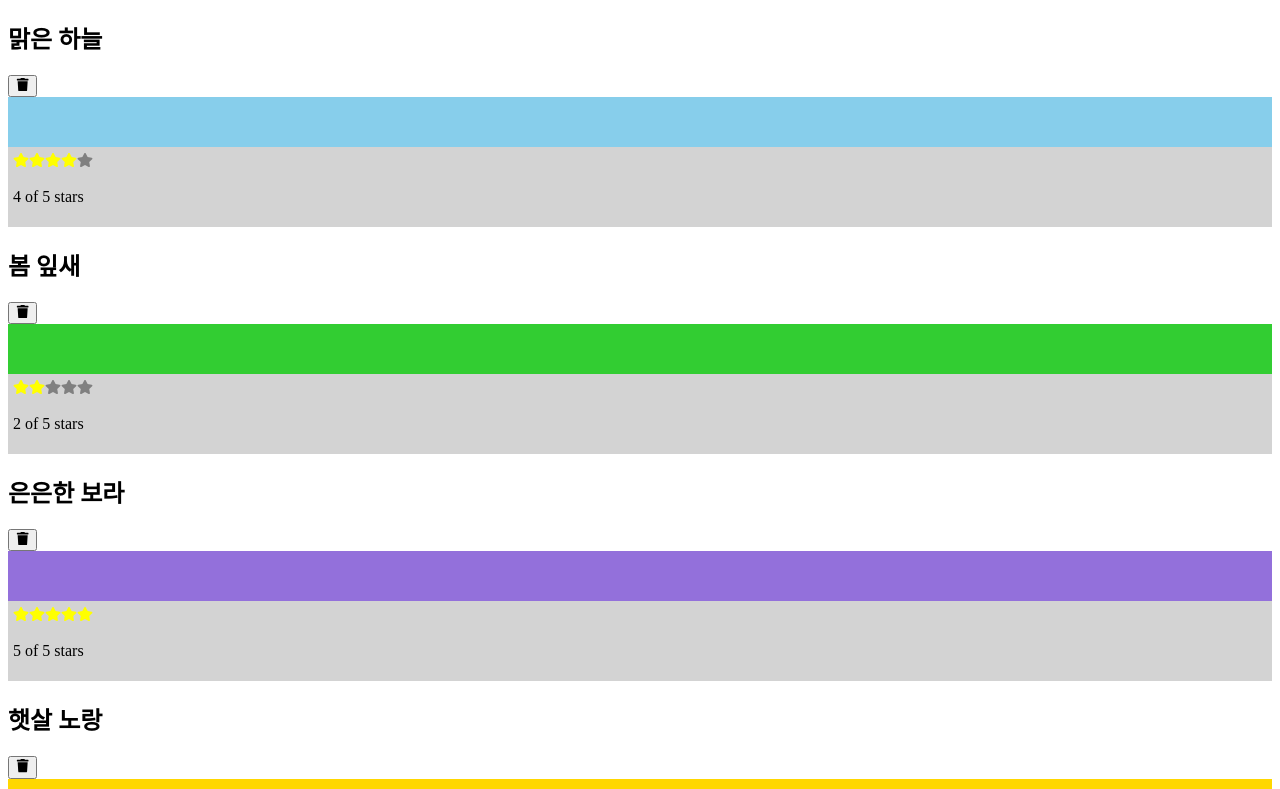
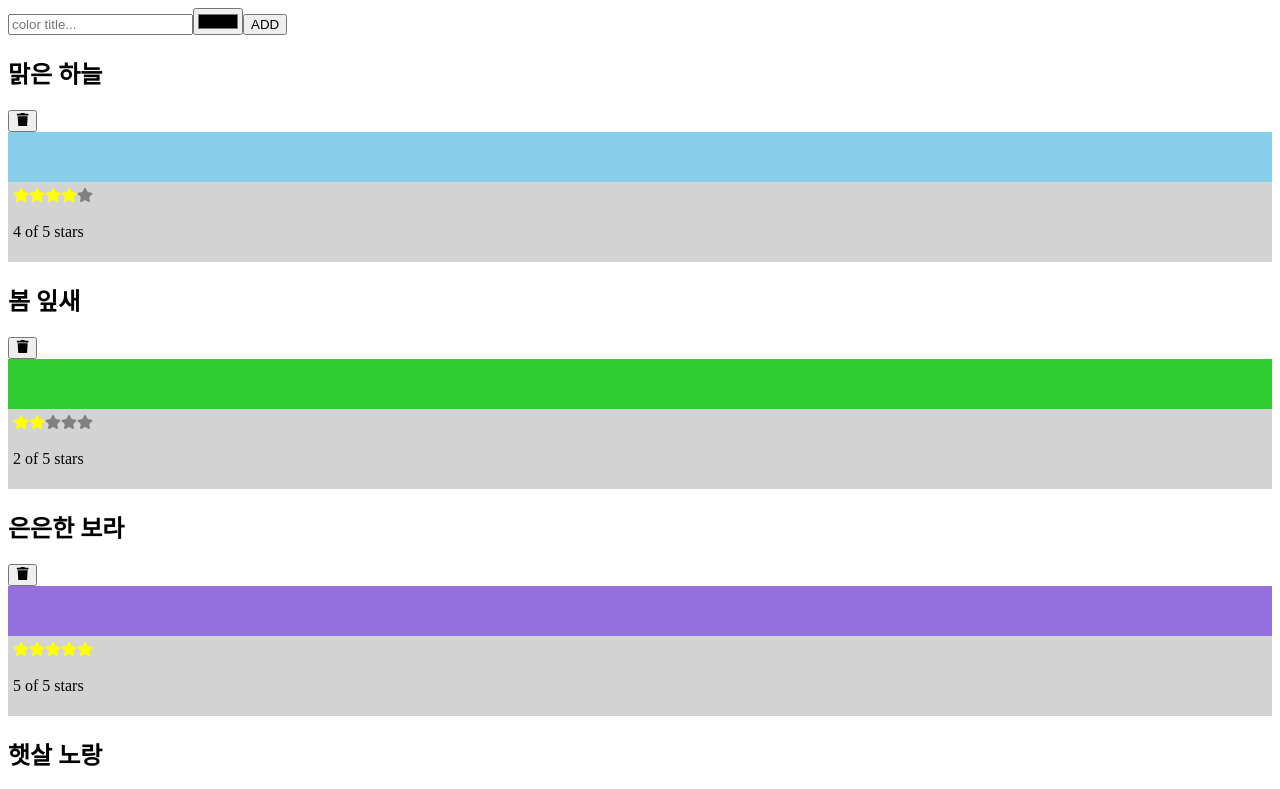
Before and after one commit to NJ97S/React-Codeground, a React (Vite) app in the folder Ch6_ReactStateManagement/react-codeground/: page / in a window 1280 px wide. Shown: the top 789 px of the page. Built offline with nearby package versions, Linux system fonts and the light colour scheme.

Commit message:
feat: 새로운 색을 데이터에 추가하기

```diff
--- a/Ch6_ReactStateManagement/react-codeground/package.json
+++ b/Ch6_ReactStateManagement/react-codeground/package.json
@@ -12,7 +12,8 @@
   "dependencies": {
     "react": "^19.1.1",
     "react-dom": "^19.1.1",
-    "react-icons": "^5.5.0"
+    "react-icons": "^5.5.0",
+    "uuid": "^13.0.0"
   },
   "devDependencies": {
     "@eslint/js": "^9.36.0",
--- a/Ch6_ReactStateManagement/react-codeground/src/App.jsx
+++ b/Ch6_ReactStateManagement/react-codeground/src/App.jsx
@@ -1,13 +1,29 @@
+import { v4 } from "uuid";
 import { useState } from 'react';
 
 import colorData from './data/color-data.json';
 import ColorList from './components/ColorList';
+import AddColorForm from './components/AddColorForm';
 
 function App() {
   const [colors, setColors] = useState(colorData.colors);
 
   return (
     <>
+      <AddColorForm
+        onNewColor={(title, color) => {
+          const newColors = [
+            ...colors,
+            {
+              id: v4(),
+              rating: 0,
+              title,
+              color
+            }
+          ];
+          setColors(newColors);
+        }}
+      />
       <ColorList
         colors={colors}
         onRemoveColor={id => {
--- a/Ch6_ReactStateManagement/react-codeground/src/components/AddColorForm.jsx
+++ b/Ch6_ReactStateManagement/react-codeground/src/components/AddColorForm.jsx
@@ -8,10 +8,10 @@
         // 디폴트 동작인 현재 URL로 폼 엘리먼트에 저장된 값이 본문에 들어 있는 POST 요청을 보내는 것을 막기 위함.
         e.preventDefault();
 
-        onNewColor(title, color);
+        onNewColor(titleProps.value, colorProps.value);
 
-        resetTitle("");
-        resetColor("#000000");
+        resetTitle();
+        resetColor();
     };
 
     return (
```
Also changed, not shown: 1 other file (tests, documents, lock files or other folders).
